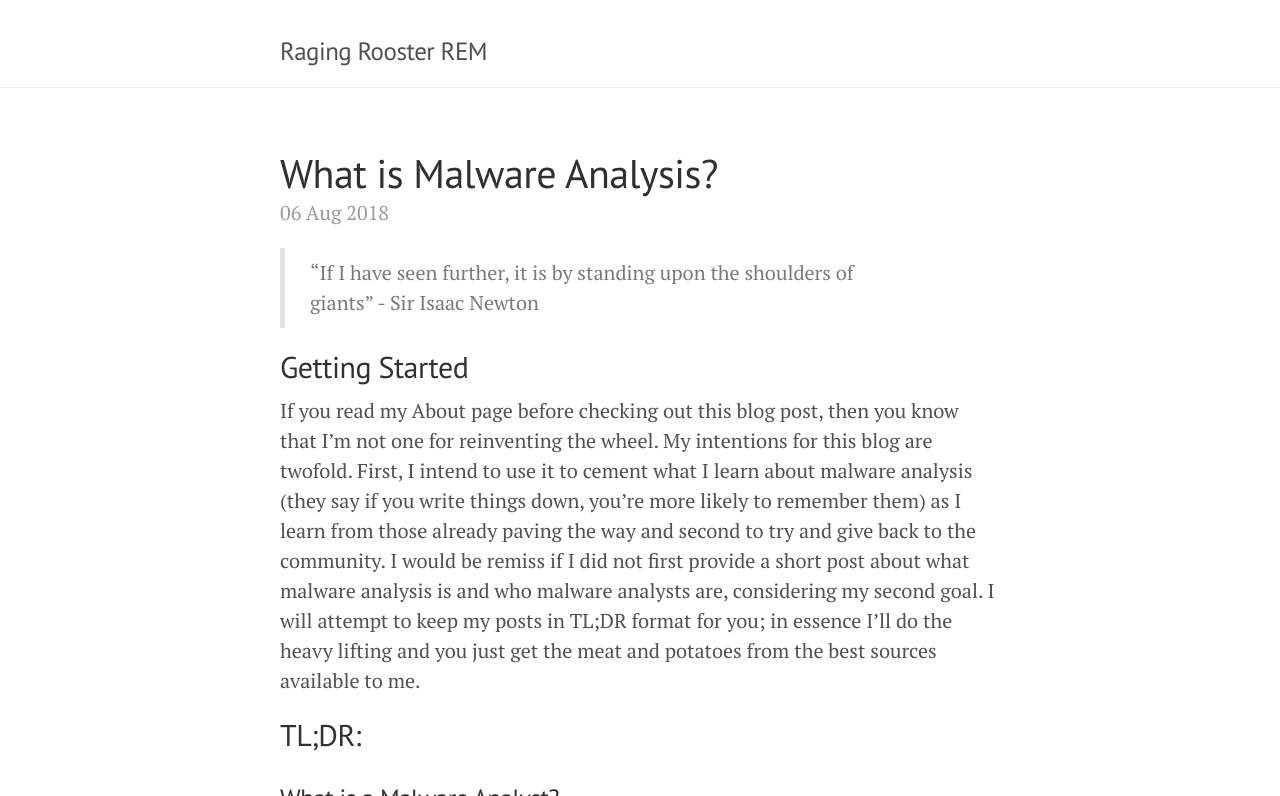
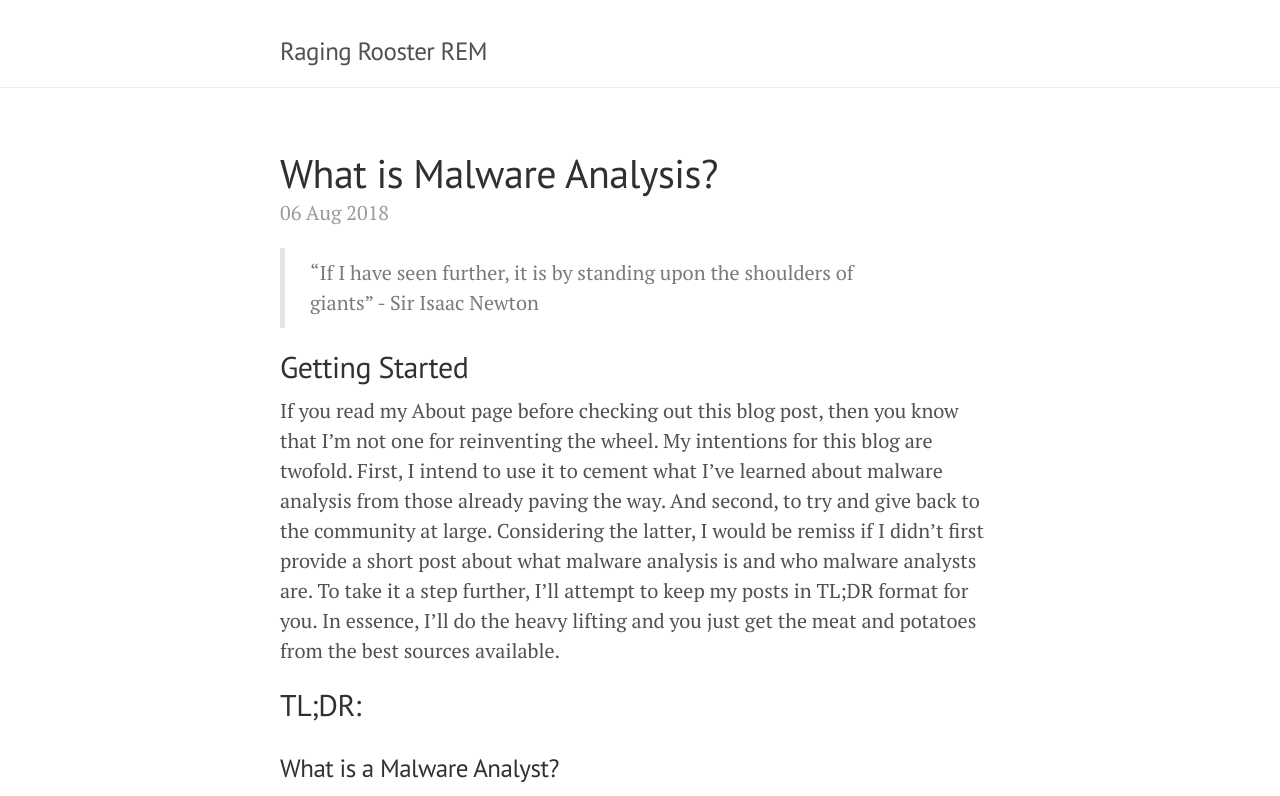
Before and after one commit to ragingrooster/ragingrooster.github.io, a Jekyll site: the page built from _posts/2018-08-06-what-is-a-malware-analyst.md, in a window 1280 px wide and 900 px high, cut to the strip 104-900 px from the top of the window. Built offline with Jekyll 4.4.1, drawn with Linux system fonts in a browser that asks for light colours.

Commit message:
Update 2018-08-06-what-is-a-malware-analyst.md

```diff
--- a/_posts/2018-08-06-what-is-a-malware-analyst.md
+++ b/_posts/2018-08-06-what-is-a-malware-analyst.md
@@ -5,7 +5,7 @@ title: What is Malware Analysis?
 > "If I have seen further, it is by standing upon the shoulders of giants" - Sir Isaac Newton
 
 ## Getting Started
-If you read my About page before checking out this blog post, then you know that I'm not one for reinventing the wheel. My intentions for this blog are twofold. First, I intend to use it to cement what I learn about malware analysis (they say if you write things down, you’re more likely to remember them) as I learn from those already paving the way and second to try and give back to the community. I would be remiss if I did not first provide a short post about what malware analysis is and who malware analysts are, considering my second goal. I will attempt to keep my posts in TL;DR format for you; in essence I’ll do the heavy lifting and you just get the meat and potatoes from the best sources available to me.
+If you read my About page before checking out this blog post, then you know that I'm not one for reinventing the wheel. My intentions for this blog are twofold. First, I intend to use it to cement what I've learned about malware analysis from those already paving the way. And second, to try and give back to the community at large. Considering the latter, I would be remiss if I didn't first provide a short post about what malware analysis is and who malware analysts are. To take it a step further, I'll attempt to keep my posts in TL;DR format for you. In essence, I’ll do the heavy lifting and you just get the meat and potatoes from the best sources available.
 
 ## TL;DR:
 
```
